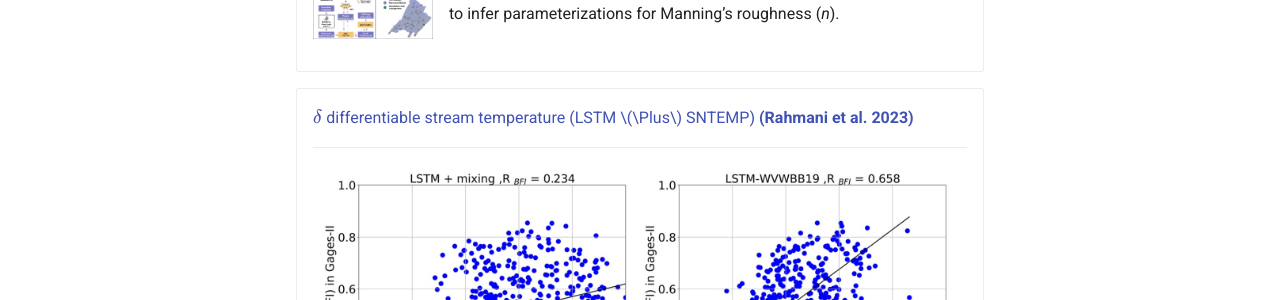
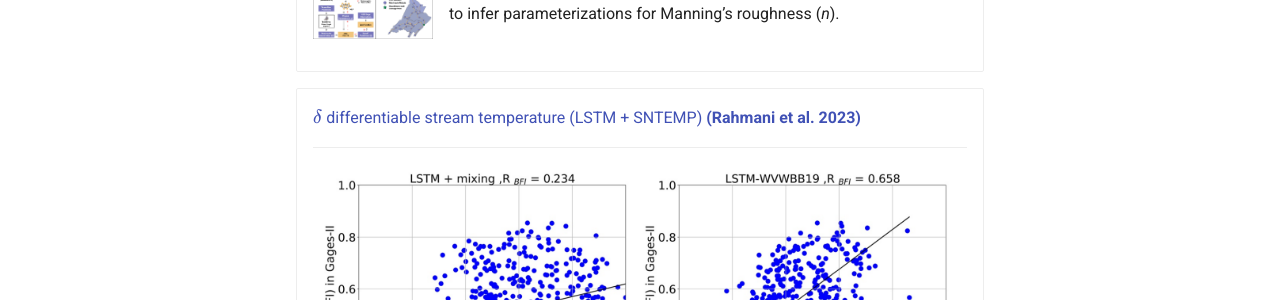
Before and after one commit to mhpi/mhpi.github.io, an MkDocs documentation site: the page built from docs/codes/index.md, in a window 1280 px wide and 900 px high. Shown: the part 432-732 px from the top of the window. Built offline with MkDocs 1.6.1 and Material for MkDocs 9.7.7, drawn with Linux system fonts in a browser that asks for light colours; a script that is not in the unit is left out; comment, search, counter and statistics services are not loaded.

Commit message:
fixing plus issue in differentiable stream temp

```diff
--- a/docs/codes/index.md
+++ b/docs/codes/index.md
@@ -20,7 +20,7 @@ A differentiable routing method that uses Muskingum-Cunge and an NN to infer par
 <div class="result" markdown>
   <div class="grid cards" markdown>
 
--   [$\delta$ differentiable stream temperature (LSTM $\Plus$ SNTEMP) __(Rahmani et al. 2023)__][Rahmani_et_al_2023.md]
+-   [$\delta$ differentiable stream temperature (LSTM + SNTEMP) __(Rahmani et al. 2023)__][Rahmani_et_al_2023.md]
 
     ---
 ![Scatterplots comparing baseflow ratio predicted by four models with different structural priors](../assets/project-figures/Fig5_Rahmani2023.png)
```
